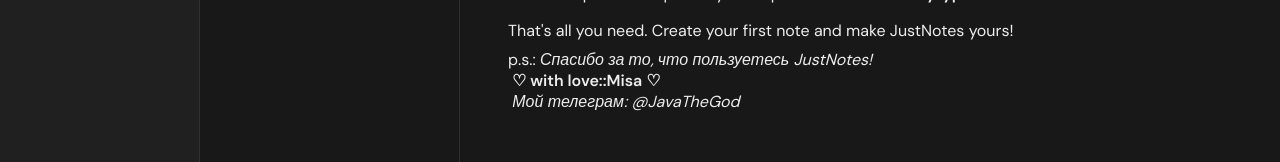
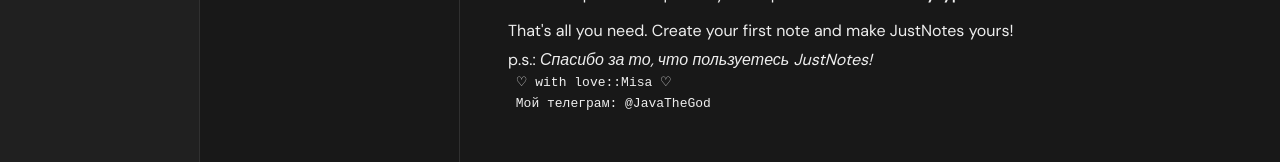
Before and after one commit to d6s8/JustNotes, a React (Vite) app in the folder Source Code/: page / in a window 1280 px wide. Shown: the part 466-628 px from the top of the page. Built offline with nearby package versions, Linux system fonts and the light colour scheme.

Commit message:
nevermind..

```diff
--- a/Source Code/src/App.tsx
+++ b/Source Code/src/App.tsx
@@ -93,8 +93,8 @@
 
       <p>p.s.:
       <em> Спасибо за то, что пользуетесь JustNotes! </em><br>
-      <strong> ♡ with love::Misa ♡ </strong><br>
-      <i> Мой телеграм: @JavaTheGod </i>
+      <code> ♡ with love::Misa ♡ <code><br>
+      <em> Мой телеграм: @JavaTheGod </em>
       </p>
     `,
     pinned: false,
```
